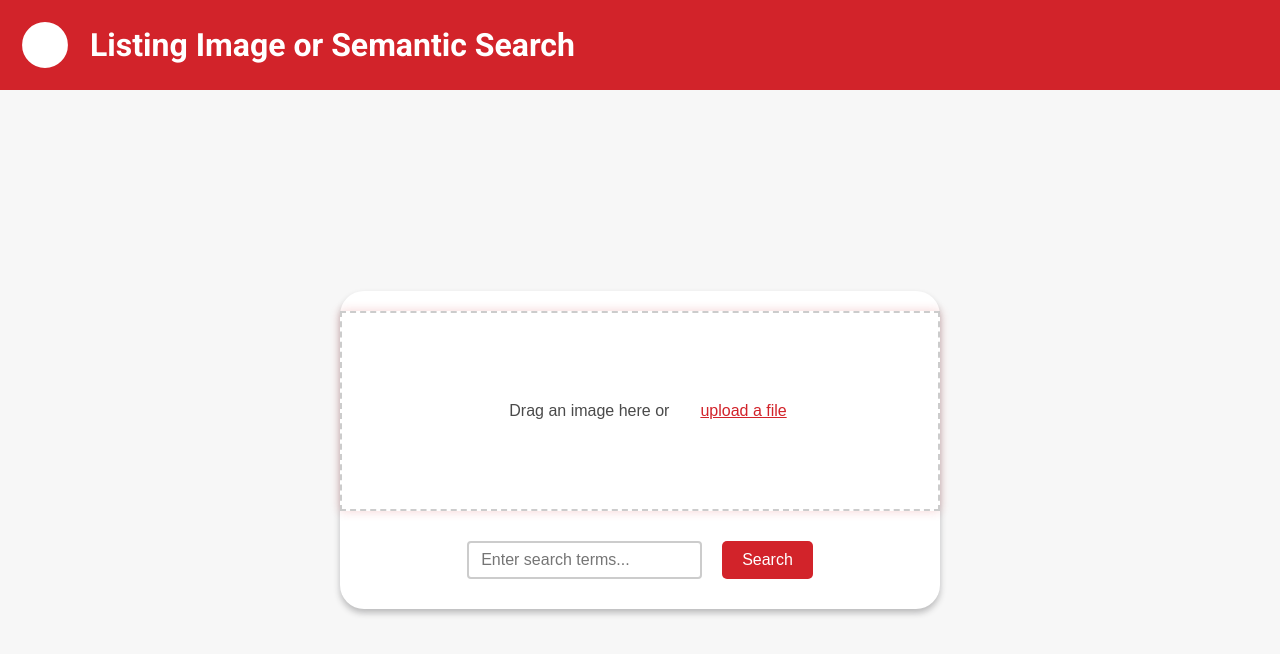
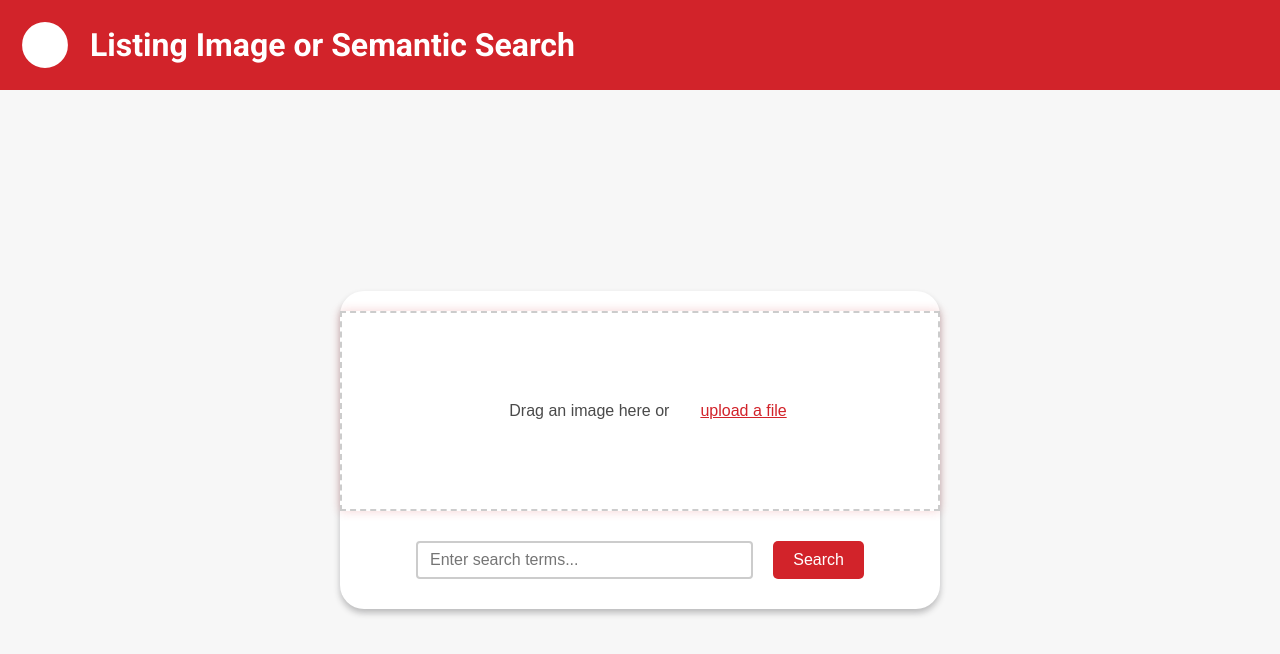
Before and after one commit to kechan/realestate-vss, a Next.js app in the folder realestate_vss/search/app/nextjs/: page / in a window 1280 px wide. Shown: the top 654 px of the page. Built offline with nearby package versions, Linux system fonts and the light colour scheme.

Commit message:
larger textbox

```diff
--- a/realestate_vss/search/app/nextjs/src/pages/index.js
+++ b/realestate_vss/search/app/nextjs/src/pages/index.js
@@ -206,6 +206,7 @@ export default function Home() {
         align-items: center;
         gap: 10px;
         margin-top: 20px; /* Adjust as needed for spacing */
+        width: 80%;
       }
     `}</style>
 
--- a/realestate_vss/search/app/nextjs/src/styles/TextSearch.module.css
+++ b/realestate_vss/search/app/nextjs/src/styles/TextSearch.module.css
@@ -4,9 +4,11 @@
   justify-content: center;
   gap: 10px;
   margin: 10px 0;
+  width: 100%;
 }
 
 .text-input {
+  flex-grow: 1;
   background-color: #fff; /* White background */
   color: #333; /* Set the text color to something visible, e.g., dark gray */
   padding: 8px 12px;
@@ -14,7 +16,7 @@
   border-radius: 4px; /* Slightly rounded corners for the input field */
   font-size: 16px; /* Matching font size to your theme */
   width: 100%; /* Full width */
-  max-width: 400px; /* Maximum width, adjust as needed */
+  max-width: none; /* Maximum width, adjust as needed */
   box-sizing: border-box; /* Ensures padding doesn't affect overall width */
   margin-right: 10px;
 }
```
